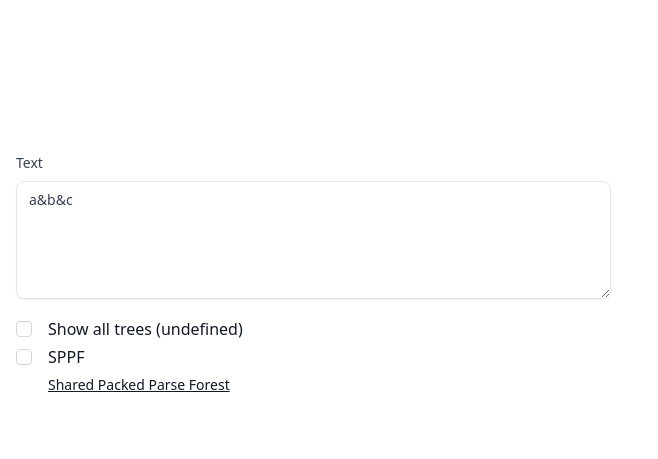
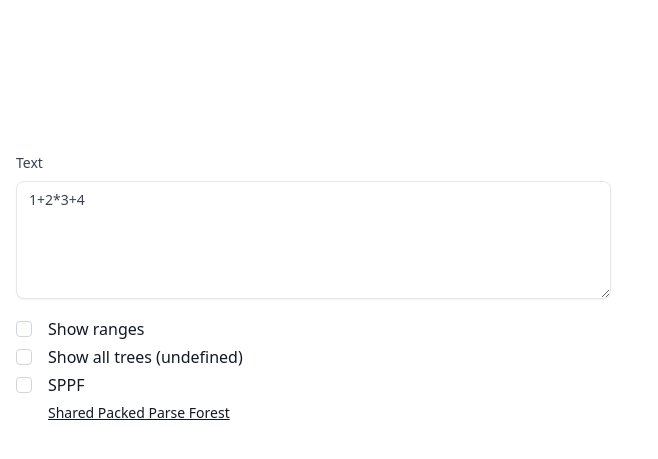
Before and after one commit to stereobooster/instaparsejs, a website built with Vite: page packages/demo/index.html in a window 1280 px wide. Shown: the part 119-578 px from the top of the page, without its empty margins (0-658 px from the left). Built offline with nearby package versions, Linux system fonts and the light colour scheme; what @beoe/pan-zoom, @hpcc-js/wasm, instaparse, monaco-editor would draw is missing.

Commit message:
show ranges checkbox

```diff
--- a/packages/demo/index.html
+++ b/packages/demo/index.html
@@ -41,6 +41,24 @@
             class="mt-2 w-full rounded-lg border-gray-200 align-top shadow-sm sm:text-sm"
             rows="5"
           ></textarea>
+        </div>
+
+        <div class="space-y-2">
+          <label class="flex cursor-pointer items-start gap-4">
+            <div class="flex items-center">
+              &#8203;
+              <input
+                type="checkbox"
+                class="size-4 rounded border-gray-300"
+                id="ranges"
+                checked
+              />
+            </div>
+
+            <div>
+              <strong class="font-medium text-gray-900">Show ranges</strong>
+            </div>
+          </label>
         </div>
 
         <div class="space-y-2">
--- a/packages/demo/src/bnfLanguage.ts
+++ b/packages/demo/src/bnfLanguage.ts
@@ -33,7 +33,7 @@ export const bnfLanguage: monaco.languages.IMonarchLanguage = {
       { include: "@whitespace" },
 
       // delimiters and operators
-      [/[;.]/, "delimiter"],
+      [/[;\.]/, "delimiter"],
       [/[{}()\[\]<>]/, "@brackets"],
       [/@symbols/, { cases: { "@operators": "operator", "@default": "" } }],
 
--- a/packages/demo/src/customMonaco.ts
+++ /dev/null
@@ -1,6 +0,0 @@
-import "monaco-editor/esm/vs/editor/editor.all.js";
-import "monaco-editor/esm/vs/editor/standalone/browser/accessibilityHelp/accessibilityHelp.js";
-
-import * as monaco from "monaco-editor/esm/vs/editor/editor.api";
-
-export { monaco };
--- a/packages/demo/src/main.ts
+++ b/packages/demo/src/main.ts
@@ -15,6 +15,7 @@ const errorMessage = document.querySelector("#errorMessage")!;
 const allTrees = document.querySelector("#allTrees")! as HTMLInputElement;
 const allTreesLabel = document.querySelector("#allTreesLabel")!;
 const sppf = document.querySelector("#sppf")! as HTMLInputElement;
+const ranges = document.querySelector("#ranges")! as HTMLInputElement;
 
 let panZoomInstance: PanZoomUi;
 
@@ -23,14 +24,16 @@ const p = u.searchParams;
 const value =
   p.get("g") ||
   `EXP = E
-<E> = <"("> E <")"> / or / and / id
-and = E <"&"> E
-or = E <"|"> E
-id = "a"|"b"|"c"`;
+<E> = <"("> E <")"> / mul / (add | sub) / num
+mul = E <"*"> E
+add = E <"+"> E
+sub = E <"-"> E
+num = #"\\d+"`;
 if (grammar) grammar.textContent = value;
-text.textContent = p.get("t") || "a&b&c";
+text.textContent = p.get("t") || "1+2*3+4";
 allTrees.checked = Boolean(p.get("all"));
 sppf.checked = Boolean(p.get("sppf"));
+ranges.checked = Boolean(p.get("ranges"));
 
 import * as monaco from "monaco-editor";
 import { bnfLanguage } from "./bnfLanguage";
@@ -85,6 +88,8 @@ const editor = monaco.editor.create(document.getElementById("editor")!, {
   language: "bnf",
   minimap: { enabled: false },
   model,
+  bracketPairColorization: { enabled: true },
+  matchBrackets: "always",
 });
 
 function process(valid = true) {
@@ -92,6 +97,7 @@ function process(valid = true) {
   const textValue = text.value;
   const showSppf = sppf.checked;
   const showAlltrees = allTrees.checked;
+  const showRanges = ranges.checked;
 
   if (valid) {
     try {
@@ -106,8 +112,8 @@ function process(valid = true) {
       } else {
         result.innerHTML = renderDot(
           showSppf
-            ? treeToSppfDot(showAlltrees ? trees : [trees[0]])
-            : treeToDot(showAlltrees ? trees : [trees[0]])
+            ? treeToSppfDot(showAlltrees ? trees : [trees[0]], showRanges)
+            : treeToDot(showAlltrees ? trees : [trees[0]], showRanges)
         );
         allTreesLabel.textContent = `Show all trees (${trees.length})`;
         const element = result.firstElementChild;
@@ -130,6 +136,7 @@ function process(valid = true) {
   p.set("t", textValue);
   p.set("sppf", showSppf ? "1" : "");
   p.set("all", showAlltrees ? "1" : "");
+  p.set("ranges", showRanges ? "1" : "");
   window.history.replaceState({}, "", u);
 }
 
@@ -143,3 +150,4 @@ grammar?.addEventListener("keyup", () => process());
 text.addEventListener("keyup", () => process());
 allTrees.addEventListener("change", () => process());
 sppf.addEventListener("change", () => process());
+ranges.addEventListener("change", () => process());
--- a/packages/demo/src/treeToDot.ts
+++ b/packages/demo/src/treeToDot.ts
@@ -10,7 +10,7 @@ type Node = {
   type: "symbol" | "packed" | "intermediate";
 };
 
-export function treeToSppfDot(trees: Tree[]) {
+export function treeToSppfDot(trees: Tree[], showRanges = false) {
   const nodes = new Map<string, Node>();
   const edges = new Map<string, string>();
 
@@ -52,13 +52,17 @@ export function treeToSppfDot(trees: Tree[]) {
 
       if (tree.children.length === 1 && "value" in tree.children[0]) {
         nodes.set(id, {
-          label: `${tree.children[0].value} (${tree.pos[0]}, ${tree.pos[1]})`,
+          label: `${tree.children[0].value}${
+            showRanges ? ` (${tree.pos[0]}, ${tree.pos[1]})` : ""
+          }`,
           type: "symbol",
           pos: tree.pos,
         });
       } else {
         nodes.set(id, {
-          label: `${tree.tag} (${tree.pos[0]}, ${tree.pos[1]})`,
+          label: `${tree.tag}${
+            showRanges ? ` (${tree.pos[0]}, ${tree.pos[1]})` : ""
+          }`,
           type: "intermediate",
           pos: tree.pos,
         });
@@ -86,7 +90,7 @@ export function treeToSppfDot(trees: Tree[]) {
   }`;
 }
 
-export function treeToDot(trees: Tree[]) {
+export function treeToDot(trees: Tree[], showRanges = false) {
   const nodes = new Map<string, string>();
   const edges: Array<[string, string]> = [];
 
@@ -103,10 +107,15 @@ export function treeToDot(trees: Tree[]) {
       if (tree.children.length === 1 && "value" in tree.children[0]) {
         nodes.set(
           id,
-          `${tree.children[0].value} (${tree.pos[0]}, ${tree.pos[1]})`
+          `${tree.children[0].value}${
+            showRanges ? ` (${tree.pos[0]}, ${tree.pos[1]})` : ""
+          }`
         );
       } else {
-        nodes.set(id, `${tree.tag} (${tree.pos[0]}, ${tree.pos[1]})`);
+        nodes.set(
+          id,
+          `${tree.tag}${showRanges ? ` (${tree.pos[0]}, ${tree.pos[1]})` : ""}`
+        );
         tree.children.forEach((t, i) => rec(t, prefix, id, i));
       }
     }
```
Also changed, not shown: packages/demo/Readme.md.
